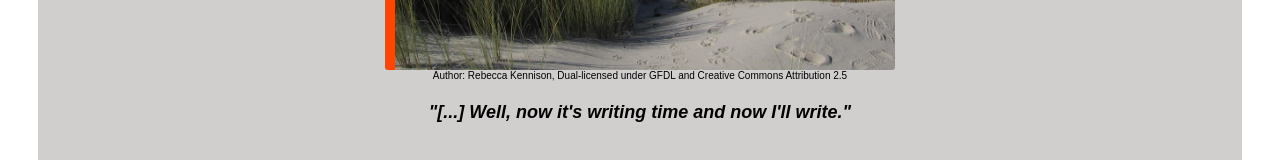
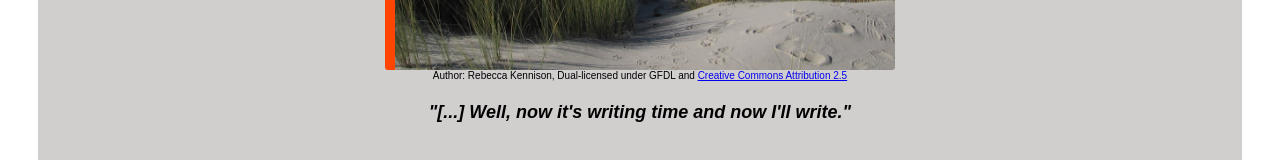
Before and after one commit to fbw-d09/uib-box-model-tribute-page-DirkSawon, a website: page index.html in a window 1280 px wide. Shown: the part 487-647 px from the top of the page. Drawn offline with nearby package versions, Linux system fonts and the light colour scheme.

Commit message:
Version 0.06 - link for licence added

```diff
--- a/index.html
+++ b/index.html
@@ -26,7 +26,7 @@
 
     <main>
         <img src="./USA_Oregon_Dunes.jpg" alt="USA Oregon Dunes Image" width="500px" height="400px">
-        <p class="image-licence">Author: Rebecca Kennison, Dual-licensed under GFDL and Creative Commons Attribution 2.5</p>
+        <p class="image-licence">Author: Rebecca Kennison, Dual-licensed under GFDL and <a href="https://creativecommons.org/licenses/by/2.5">Creative Commons Attribution 2.5</a></p>
         <cite>
             "[...] Well, now it's writing time and now I'll write."
         </cite>
```
